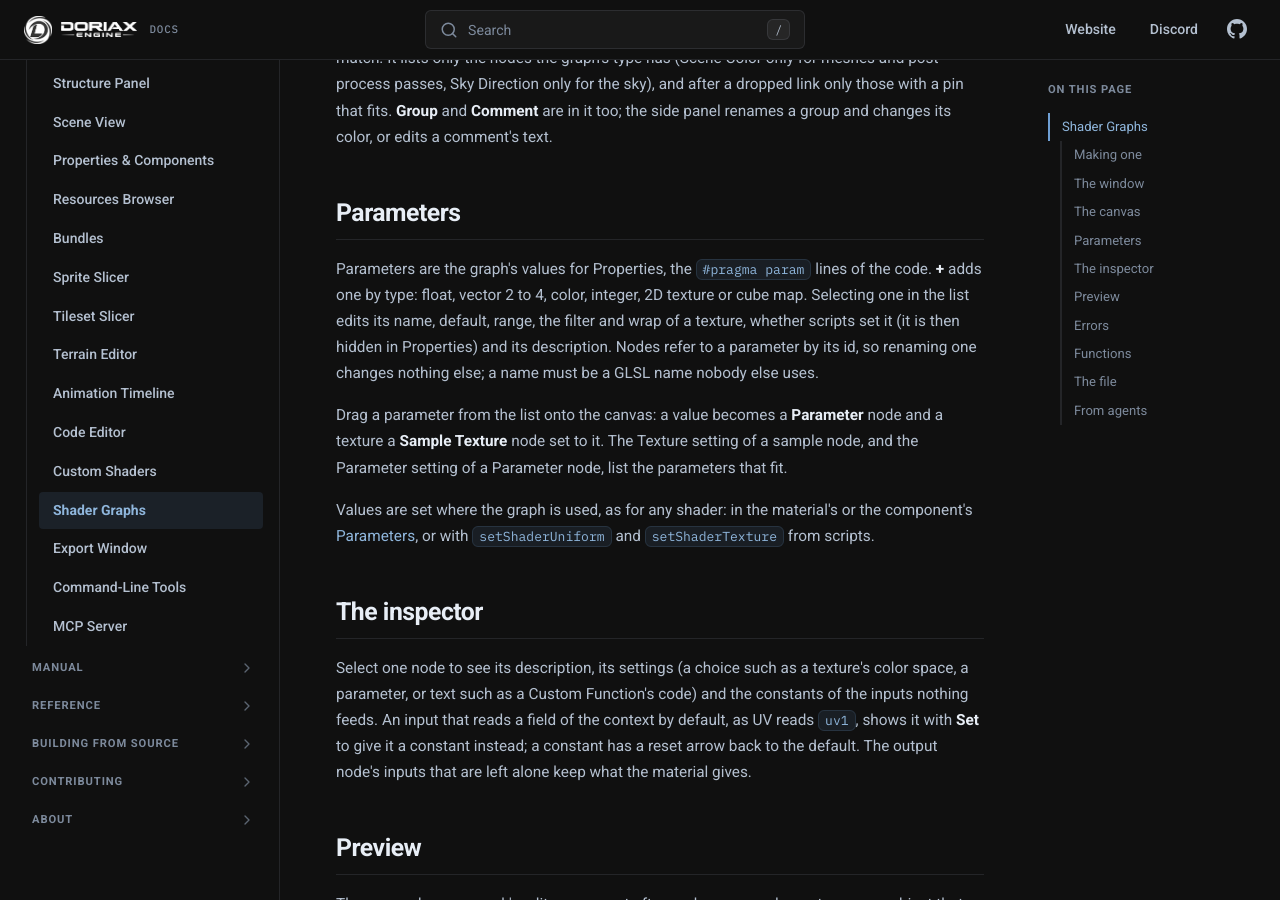
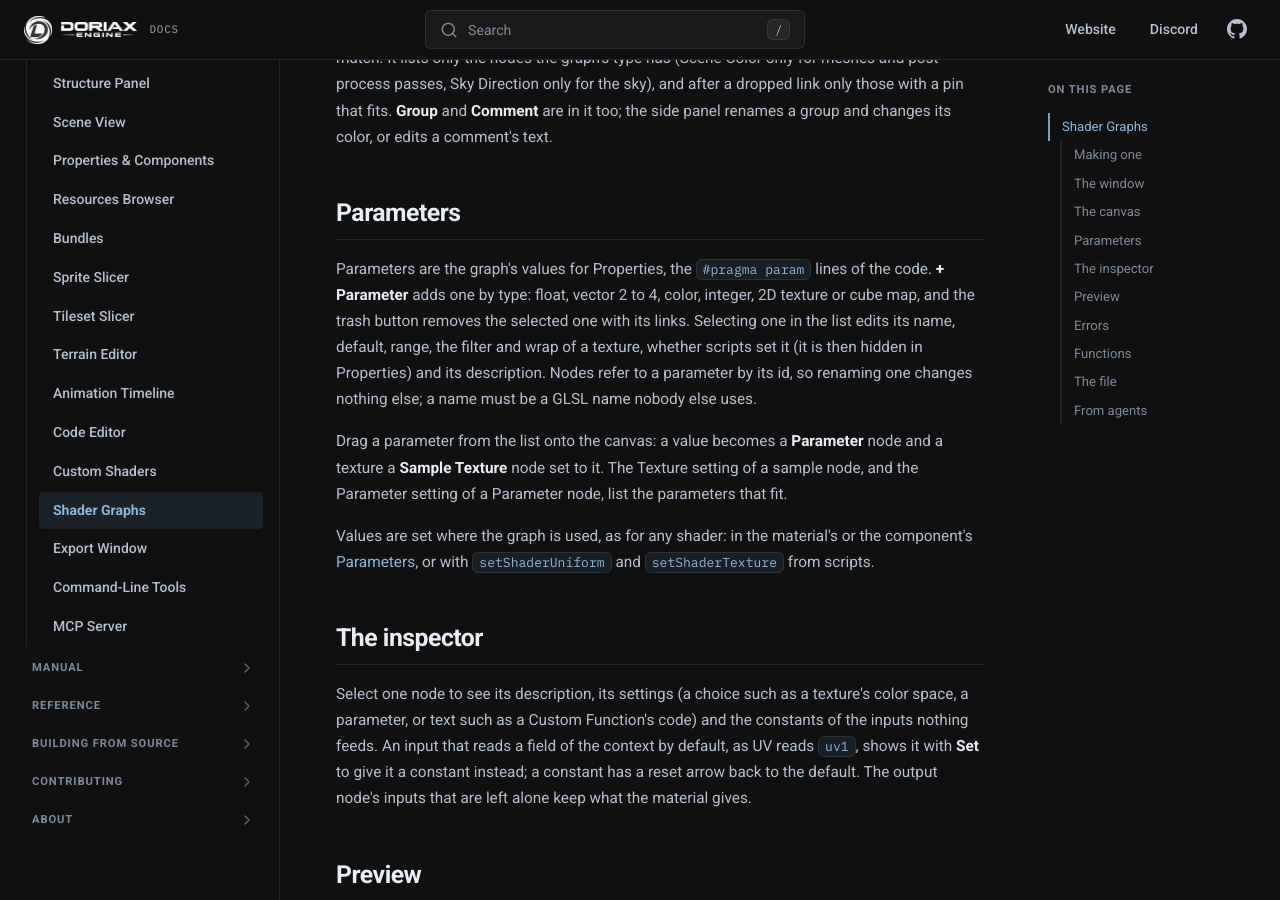
Before and after one commit to doriaxengine/doriax-docs, an MkDocs documentation site: the page built from docs/editor/shader-graphs.md, in a window 1280 px wide and 900 px high, scrolled down 2576 px. Built offline with MkDocs 1.6.1, drawn with Linux system fonts in a browser that asks for light colours; comment, search, counter and statistics services are not loaded.

Commit message:
Sprites with shader files batch; graph panel buttons

```diff
--- a/docs/editor/shader-graphs.md
+++ b/docs/editor/shader-graphs.md
@@ -72,9 +72,10 @@ group and changes its color, or edits a comment's text.
 ## Parameters
 
 Parameters are the graph's values for Properties, the `#pragma param` lines of the code.
-**+** adds one by type: float, vector 2 to 4, color, integer, 2D texture or cube map.
-Selecting one in the list edits its name, default, range, the filter and wrap of a
-texture, whether scripts set it (it is then hidden in Properties) and its description.
+**+ Parameter** adds one by type: float, vector 2 to 4, color, integer, 2D texture or cube
+map, and the trash button removes the selected one with its links. Selecting one in the
+list edits its name, default, range, the filter and wrap of a texture, whether scripts set
+it (it is then hidden in Properties) and its description.
 Nodes refer to a parameter by its id, so renaming one changes nothing else; a name must be
 a GLSL name nobody else uses.
 
```
Also changed, not shown: docs/manual/rendering-pipeline.md (+13 -8 lines), docs/manual/shader-files.md (+5 -0 lines), docs/assets/screenshots/editor-shader-function.png, docs/assets/screenshots/editor-shader-graph.png.
